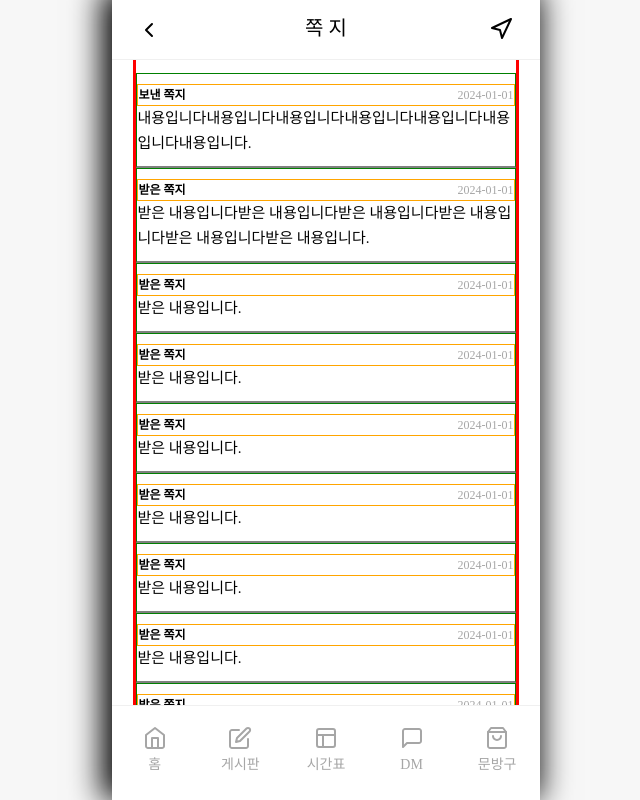
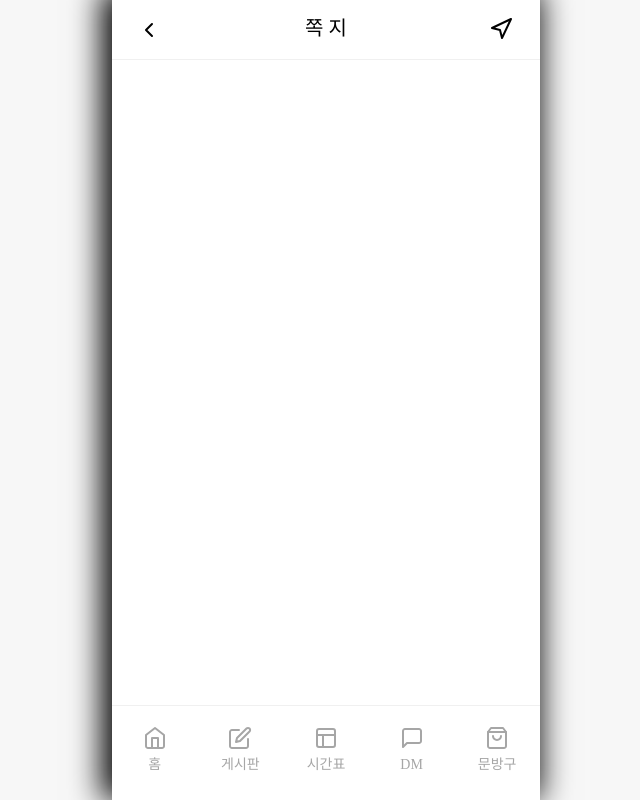
Before and after one commit to goseumi/Goseumi-Front, a React (Create React App) app: page /dm in a window 1280 px wide. Shown: the whole page, without its empty margins (314-954 px from the left). Built offline with nearby package versions, Linux system fonts and the light colour scheme; a web font is replaced by a local one.

Commit message:
중첩 라우팅 적용

```diff
--- a/src/components/message/MRead.jsx
+++ b/src/components/message/MRead.jsx
@@ -3,6 +3,7 @@ import styled from 'styled-components';
 import MList from './MList';
 import { Mdata } from './Mdata';
 import { Message } from './Message';
+import { useSearchParams } from 'react-router-dom';
 
 const s = {
   content: styled.div`
@@ -40,10 +41,15 @@ const s = {
 };
 
 const MRead = () => {
+  const [searchParam, setSearchParam] = useSearchParams();
+  const title = searchParam.get('title');
+  const page = searchParam.get('page');
+
+  console.log(title + ' ' + page);
   return (
     <s.content>
       {Message.map((data, index) => (
-        <s.message>
+        <s.message key={index}>
           <s.messageInfo>
             <s.messageWriter>{data.type}</s.messageWriter>
             <s.messageDate>{data.date}</s.messageDate>
--- a/src/pages/Message/MessagePage.jsx
+++ b/src/pages/Message/MessagePage.jsx
@@ -6,6 +6,7 @@ import MListBox from '../../components/message/MListBox';
 import MRead from '../../components/message/MRead';
 import MWrite from '../../components/message/MWrite';
 import NavBar from '../../components/common/NavBar';
+import { Outlet } from 'react-router-dom';
 
 const s = {
   Frame: styled.div`
@@ -29,8 +30,9 @@ const MessagePage = () => {
     <>
       <s.Frame>
         <Mheader text="쪽 지" />
+        <Outlet />
         {/* <MListBox /> */}
-        <MRead />
+        {/* <MRead /> */}
         {/* 위의 컴포넌트를 중첩라우팅 생각 */}
         <NavBar />
       </s.Frame>
```
